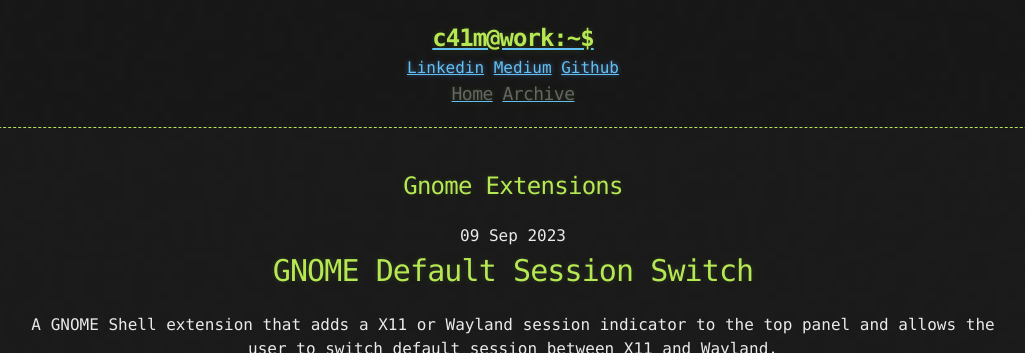
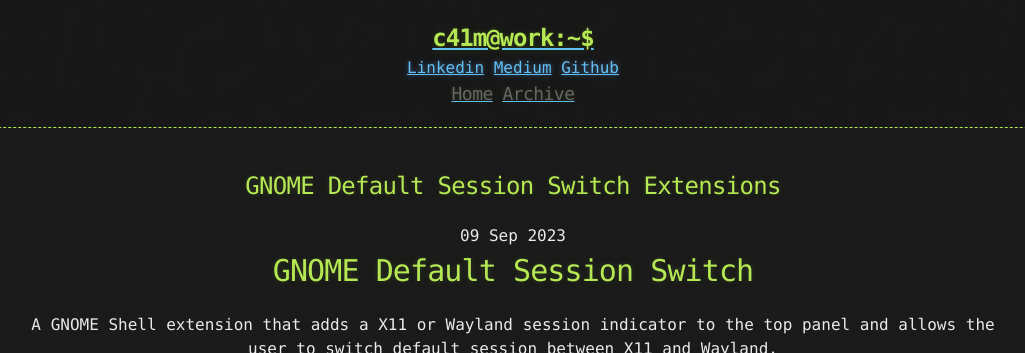
Before and after one commit to prasanthc41m/blog-theme, a Jekyll site: the page built from _posts/2023-09-09-gnome-extensions.md, in a window 1280 px wide and 900 px high, cut to the strip 0-353 px from the top of the window. Shown: the whole strip, without its empty margins (127-1152 px from the left). Built offline with Jekyll 4.4.1, drawn with Linux system fonts in a browser that asks for light colours.

Commit message:
Update 2023-09-09-gnome-extensions.md

```diff
--- a/_posts/2023-09-09-gnome-extensions.md
+++ b/_posts/2023-09-09-gnome-extensions.md
@@ -1,5 +1,5 @@
 ---
-title: Gnome Extensions
+title: GNOME Default Session Switch Extensions
 published: true
 ---
 
```
